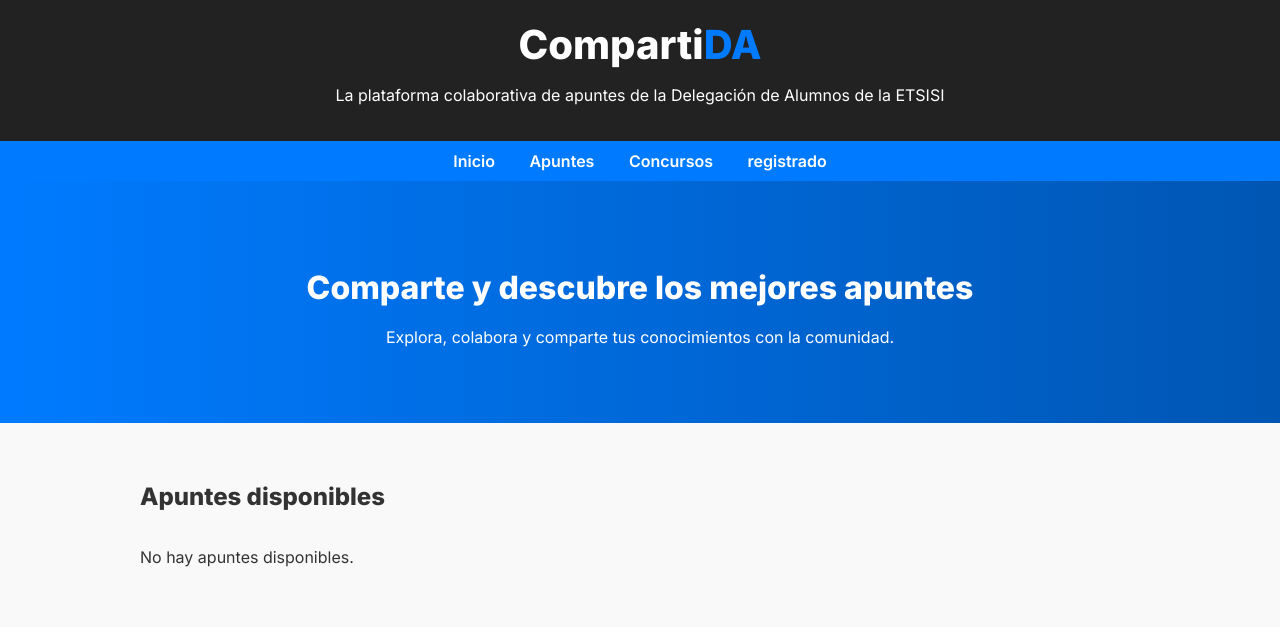
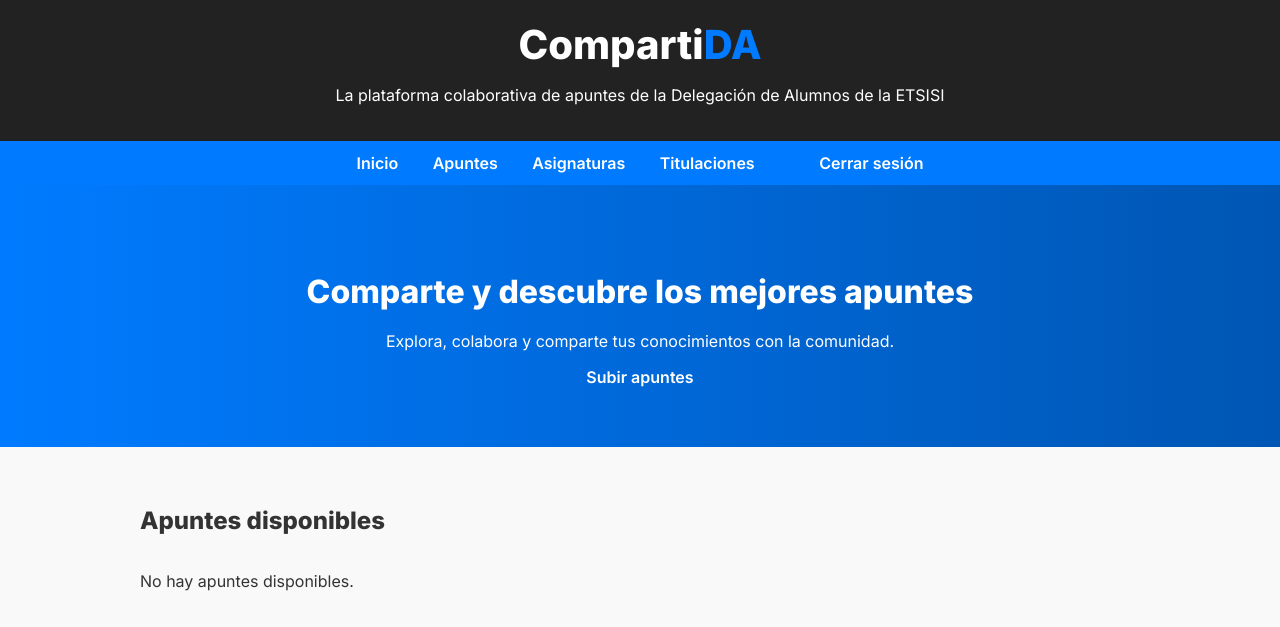
Before and after one commit to DA-ETSISI/compartida, a Django app: page /apuntes/ in a window 1280 px wide. Shown: the top 627 px of the page. Run offline with Django 5.2, Linux system fonts and the light colour scheme; the visitor is signed in with stand-in values (Sample User, id 1); data comes from the database, SQL or seed files in the repository; data that the repository does not hold is empty.

Commit message:
feat: nav

```diff
--- a/apuntes/views.py
+++ b/apuntes/views.py
@@ -28,9 +28,14 @@
     apuntes = Apunte.objects.order_by("visualizaciones")[:3]
     top_subidas = UsrDa.objects.order_by("recuento_subidas")[:3]
     top_descargas = UsrDa.objects.order_by("recuento_descargas")[:3]
+    try:
+        user = UsrDa.objects.get(id=request.user.id)
+    except UsrDa.DoesNotExist:
+        user = None
 
     ctx = {
         "user": request.user.is_authenticated,
+        "user_data": user,
         "apuntes": apuntes,
         "top_subidas": top_subidas,
         "top_descargas": top_descargas,
@@ -70,8 +75,14 @@
         )
         apunte.save()
 
+    try:
+        user = UsrDa.objects.get(id=request.user.id)
+    except UsrDa.DoesNotExist:
+        user = None
+
     ctx = {
         "user": request.user.is_authenticated,
+        "user_data": user,
     }
 
     doc = doc_template.render(ctx, request)
@@ -102,9 +113,14 @@
     es_staff = request.user.is_staff
     es_profesor = request.user.es_profesor
 
+    try:
+        user = UsrDa.objects.get(id=request.user.id)
+    except UsrDa.DoesNotExist:
+        user = None
+
     ctx = {
         "user": request.user.is_authenticated,
-        "apuntes": apuntes,
+        "user_data": user,
         "es_staff": es_staff,
         "es_profesor": es_profesor,
     }
@@ -231,9 +247,14 @@
 
         asignatura.save()
 
+    try:
+        user = UsrDa.objects.get(id=request.user.id)
+    except UsrDa.DoesNotExist:
+        user = None
 
     ctx = {
         "user": request.user.is_authenticated,
+        "user_data": user,
     }
 
     doc = doc_template.render(ctx, request)
@@ -261,8 +282,15 @@
 
     asignaturas = Asignatura.objects.all()
 
+    try:
+        user = UsrDa.objects.get(id=request.user.id)
+    except UsrDa.DoesNotExist:
+        user = None
+
     ctx = {
         "user": request.user.is_authenticated,
+        "user_data": user,
+        "is_staff": request.user.is_staff,
         "asignaturas": asignaturas,
     }
 
@@ -313,7 +341,7 @@
         Http404: If the "Asignatura" with the given ID does not exist.
     """
 
-    doc_template = loader.get_template("staff/editar_titulacion.html")
+    doc_template = loader.get_template("staff/editar_asignatura.html")
 
     try:
         asignatura = Asignatura.objects.get(id=asignatura_id)
@@ -328,10 +356,17 @@
 
         return redirect(to="/staff/asignaturas/lista/")
 
+    try:
+        user = UsrDa.objects.get(id=request.user.id)
+    except UsrDa.DoesNotExist:
+        user = None
+
     ctx = {
         "user": request.user.is_authenticated,
+        "user_data": user,
         "asignatura": asignatura,
     }
+
     doc = doc_template.render(ctx, request)
     return HttpResponse(doc)
 
@@ -366,9 +401,14 @@
 
         titulacion.save()
 
+    try:
+        user = UsrDa.objects.get(id=request.user.id)
+    except UsrDa.DoesNotExist:
+        user = None
 
     ctx = {
         "user": request.user.is_authenticated,
+        "user_data": user,
     }
 
     doc = doc_template.render(ctx, request)
@@ -396,8 +436,14 @@
 
     titulaciones = Titulacion.objects.all()
 
+    try:
+        user = UsrDa.objects.get(id=request.user.id)
+    except UsrDa.DoesNotExist:
+        user = None
+
     ctx = {
         "user": request.user.is_authenticated,
+        "user_data": user,
         "titulaciones": titulaciones,
     }
 
@@ -464,8 +510,14 @@
 
         return redirect(to="/staff/titulacion/lista/")
 
+    try:
+        user = UsrDa.objects.get(id=request.user.id)
+    except UsrDa.DoesNotExist:
+        user = None
+
     ctx = {
         "user": request.user.is_authenticated,
+        "user_data": user,
         "titulacion": titulacion,
     }
     doc = doc_template.render(ctx, request)
--- a/static/css/style.css
+++ b/static/css/style.css
@@ -175,3 +175,22 @@
     color: #e0e0e0; /* tono gris claro al pasar el ratón */
     text-decoration: underline;
 }
+
+.boton-como-enlace {
+    background: none;
+    border: none;
+    padding: 0;
+    margin: 0 15px;
+    font: inherit;
+    font-weight: 600;
+    color: white;
+    cursor: pointer;
+    text-decoration: none;
+    display: inline;
+    line-height: 1.5;
+}
+
+.boton-como-enlace:hover {
+    color: #e0e0e0;
+    text-decoration: underline;
+}
--- a/templates/apuntes/lista.html
+++ b/templates/apuntes/lista.html
@@ -3,6 +3,7 @@
   <section class="hero">
     <h2>Comparte y descubre los mejores apuntes</h2>
     <p>Explora, colabora y comparte tus conocimientos con la comunidad.</p>
+    <a href="/upload/" class="enlace-blanco">Subir apuntes</a>
   </section>
 
   <section class="section">
--- a/templates/apuntes/subir.html
+++ b/templates/apuntes/subir.html
@@ -3,6 +3,7 @@
 <div class="upload-form-container">
   <h2 class="titulo-seccion">Sube tus apuntes</h2>
   <p>Tus apuntes serán revisados y aprobados por el equipo de Delegación</p>
+
   <form method="post" enctype="multipart/form-data" class="formulario-apunte">
     {% csrf_token %}
 
--- a/templates/menu/superior.html
+++ b/templates/menu/superior.html
@@ -15,13 +15,21 @@
         <p>La plataforma colaborativa de apuntes de la Delegación de Alumnos de la ETSISI</p>
     </header>
     <nav>
-        <a href="#">Inicio</a>
-        <a href="#apuntes">Apuntes</a>
-        <a href="#concursos">Concursos</a>
+        <a href="/" class="enlace-blanco">Inicio</a>
+        <a href="/apuntes" class="enlace-blanco">Apuntes</a>
+        {% if user_data.is_staff %}
+        <a href="/staff/asignaturas/lista" class="enlace-blanco">Asignaturas</a>
+        <a href="/staff/titulacion/lista/" class="enlace-blanco">Titulaciones</a>
+        {% endif %}
         {% if user %}
-        <a href="/">registrado</a>
+        <a href="/" class="enlace-blanco">{{user_data.preferred_username}}</a>
+        <form action="/usr/logout/" method="post" style="display: inline;">
+            {% csrf_token %}
+            <button type="submit" class="enlace-blanco boton-como-enlace">Cerrar sesión</button>
+        </form>
+
         {% else %}
-        <a href="usr/login">Login</a>
+        <a href="usr/login" class="enlace-blanco">Login</a>
         {% endif %}
 
     </nav>
```
Also changed, not shown: usrs/urls.py (+5 -3 lines), usrs/views.py (+21 -1 lines).
